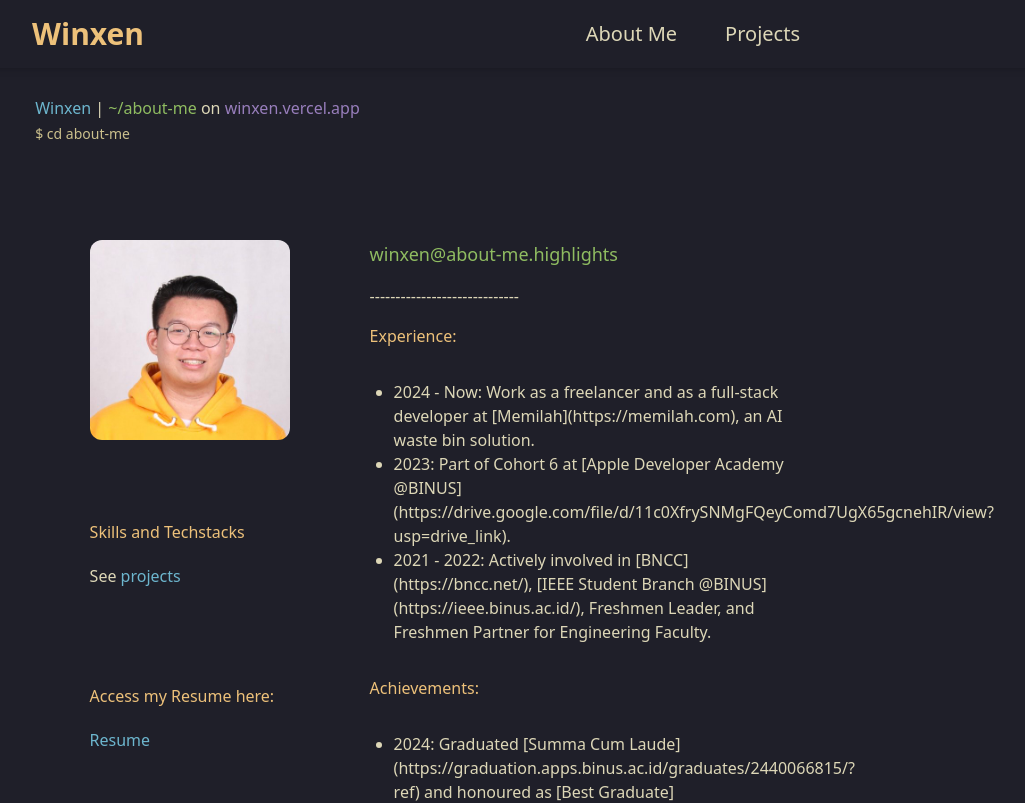
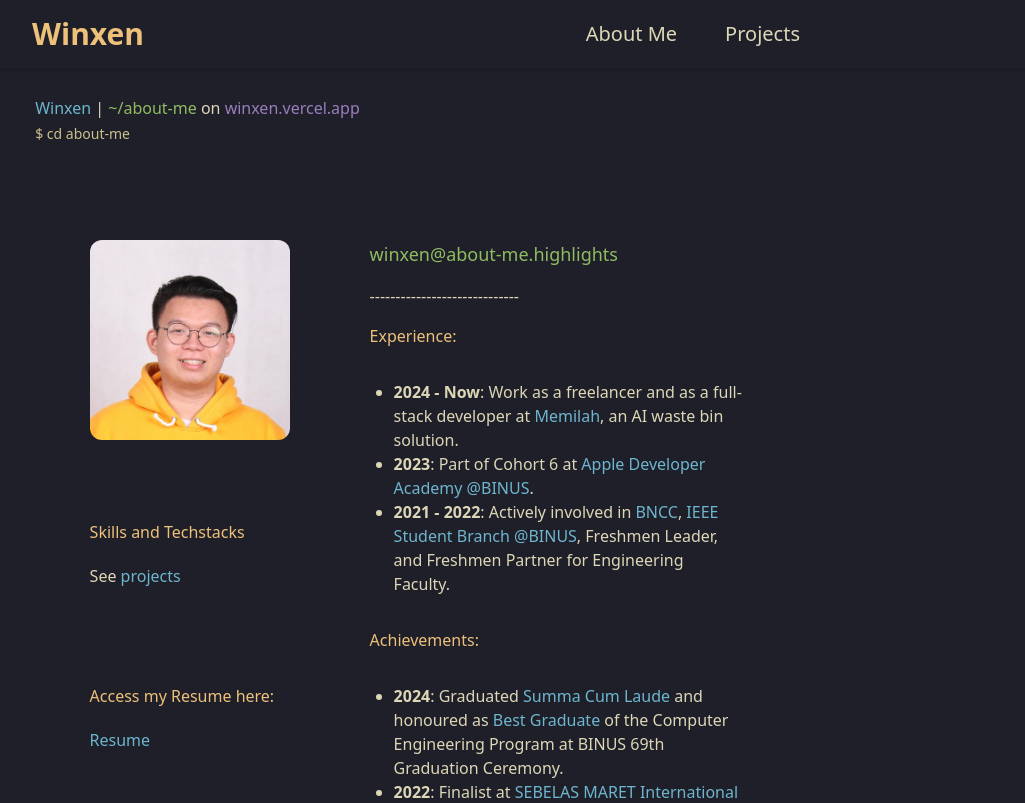
Before and after one commit to winxene/winxen, a Next.js app: page /about-me in a window 1280 px wide. Shown: the top 803 px of the page, without its empty margins (224-1249 px from the left). Built offline with nearby package versions, Linux system fonts and the light colour scheme.

Commit message:
feat: added formatter to format markdown

```diff
--- a/src/components/common/SectionList.tsx
+++ b/src/components/common/SectionList.tsx
@@ -1,4 +1,5 @@
 import { FC } from "react";
+import FormattedText from "./FormattedText";
 
 interface SectionListProps {
   title: string;
@@ -10,7 +11,9 @@ export const SectionList: FC<SectionListProps> = ({ title, items }) => (
     <p className="text-title">{title}:</p>
     <ul className="list-disc pl-6">
       {items.map((item, index) => (
-        <li key={index}>{item}</li>
+        <li key={index} className="text-sm lg:text-base">
+          <FormattedText text={item} />
+        </li>
       ))}
     </ul>
   </div>
```
